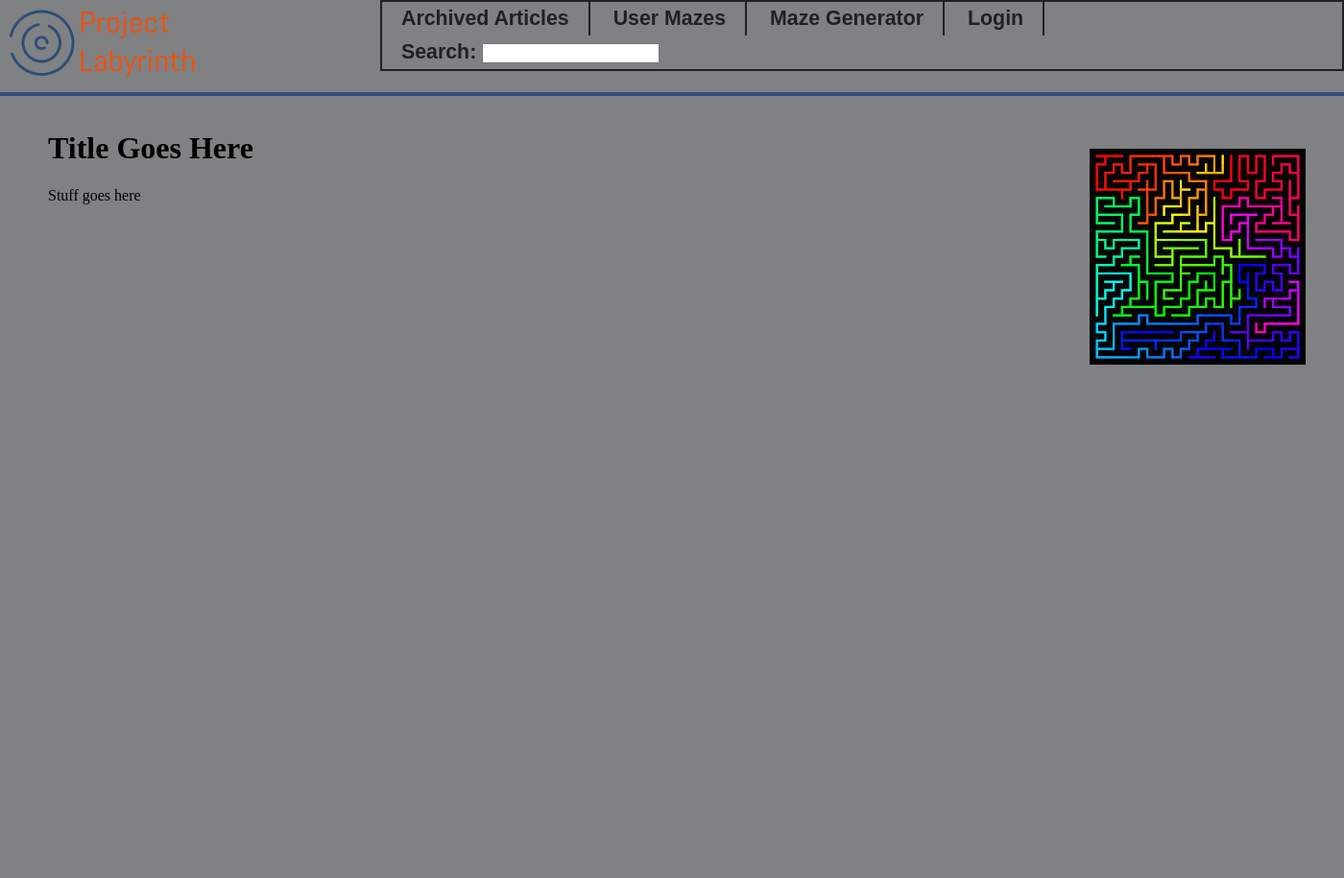
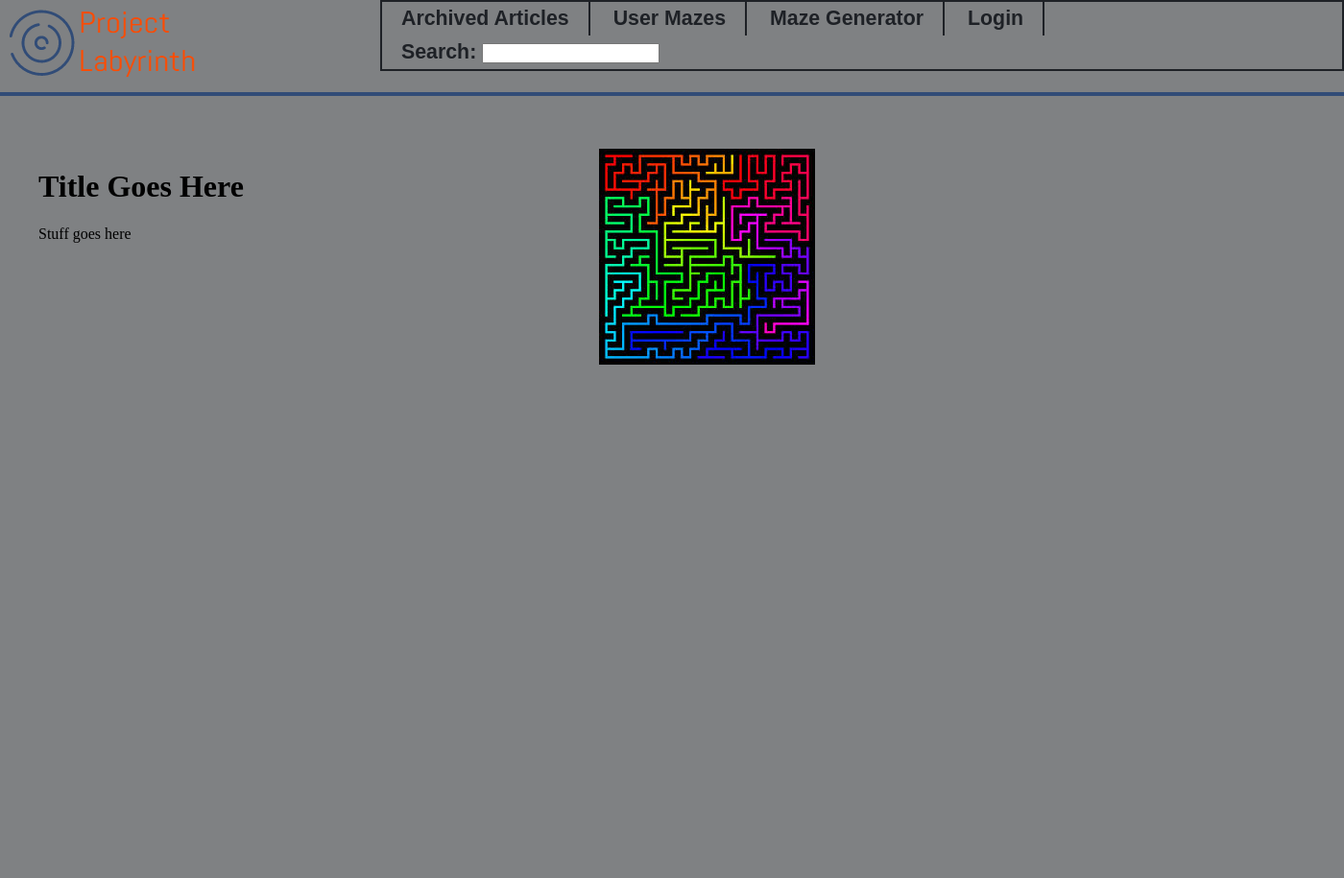
Before and after one commit to knispeja/ProjectLabyrinth, a web app: file articleView.html in a window 1400 px wide. Shown: the whole page at 96% size. Before the commit the page ends 380 px from the top, so only its background shows below. Run offline with its HTML, style and script files only (its server is not run), Linux system fonts and the light colour scheme.

Commit message:
modified article view css

```diff
--- a/articleView.html
+++ b/articleView.html
@@ -10,11 +10,15 @@
 
 <body>
 	<script src="js/template.js"></script>
+	<div id="articleContent">
 		<div class="articleInfo">
 			<h1 id="articleTitle">Title Goes Here</h1>
 			<p id="articleDesc">Stuff goes here</p>
 		</div>
+		<div id="picSpace">
 			<img id="articlePic" src="images/example.jpg" alt="Picture goes here">
+		</div>
+	</div>
 
 </body>
 
--- a/css/articleView.css
+++ b/css/articleView.css
@@ -1,17 +1,28 @@
 #articlePic {
-    float: right;
     margin: 40px;
-    max-width: 1000px;
     overflow: hidden;
-    display: inline-block;
 }
 
 .articleInfo {
-    max-width: 500px;
-    margin-left: 50px;
+    width: 500px;
+    margin: 40px;
     display: inline-block;
 }
 
 #articleDesc {
     max-width: 500px;
 }
+
+#picSpace {
+    height: 800px;
+    width: 800px;
+    overflow: hidden;
+    display: inline-block;
+    vertical-align: top;
+}
+
+#articleContent {
+    margin-left: auto;
+    margin-right: auto;
+    width: 1400px;
+}
--- a/css/mainPage.css
+++ b/css/mainPage.css
@@ -12,11 +12,6 @@
     margin-top: 40px;
 }
 
-.articleSpace {
-    height: 600px;
-    overflow: scroll;
-}
-
 #addArticleLink {
     padding: 10px;
     float: right;
```
Lines whose indentation alone changed are shown as unchanged.
